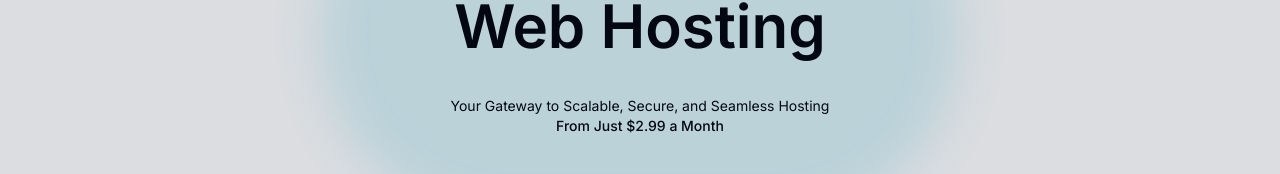
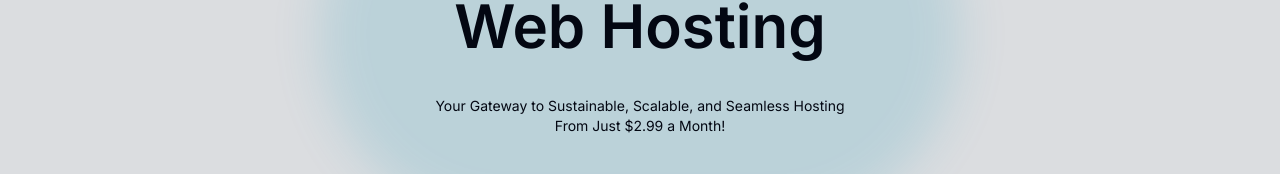
Before and after one commit to rosenthaljacob/guaranteed-host, a Next.js app: page / in a window 1280 px wide. Shown: the part 340-514 px from the top of the page. Built offline with nearby package versions, Linux system fonts and the light colour scheme.

Commit message:
Hero text updated

```diff
--- a/src/features/landingPage/sections/hero/Hero.tsx
+++ b/src/features/landingPage/sections/hero/Hero.tsx
@@ -22,9 +22,8 @@ export default function Hero() {
                 </p>
               </div>
               <p className="text-sm">
-                Your Gateway to Scalable, Secure, and Seamless Hosting
-                <br />
-                <span className="font-medium">From Just $2.99 a Month</span>
+                Your Gateway to Sustainable, Scalable, and Seamless Hosting{" "}
+                <br /> From Just $2.99 a Month!
               </p>
               <div className="flex justify-center gap-5">
                 <Button asChild variant="secondary" size="lg">
```
